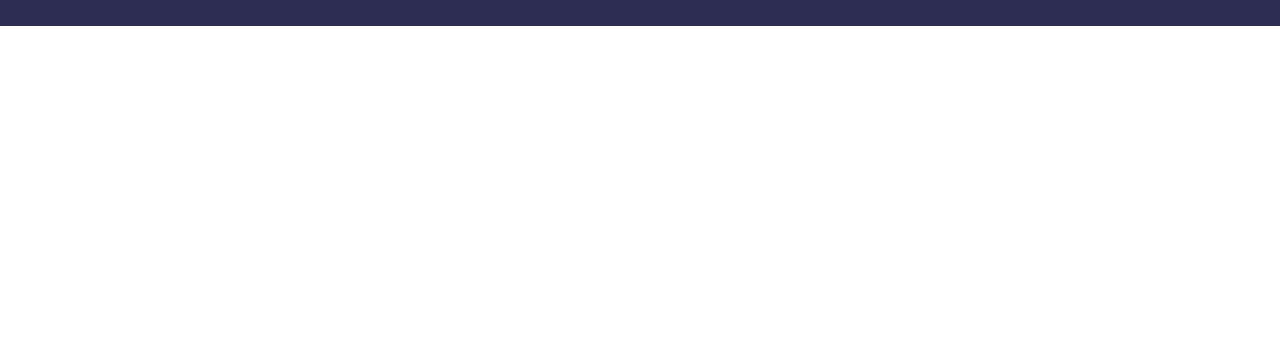
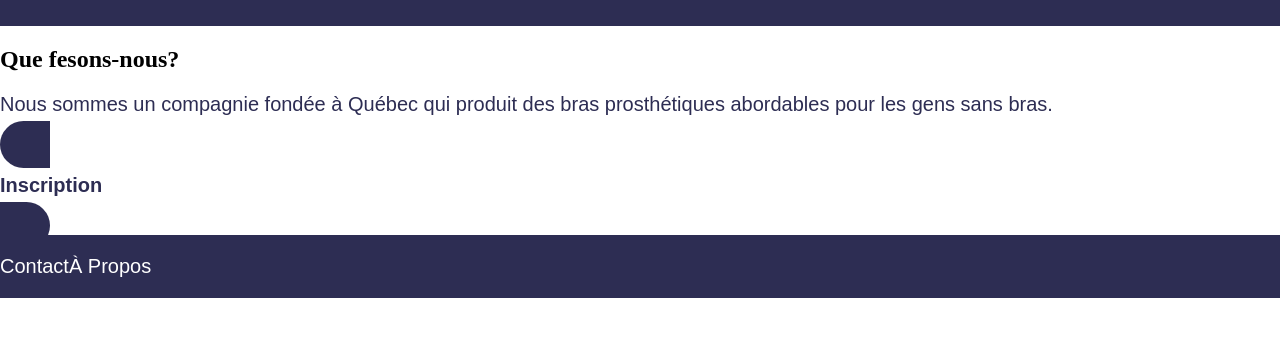
Before and after one commit to skysprojects/WebDev-TP3, a plain HTML site: page index.html in a window 1280 px wide. Shown: the part 157-494 px from the top of the page. Drawn offline with Linux system fonts and the light colour scheme.

Commit message:
added footer

```diff
--- a/index.html
+++ b/index.html
@@ -11,10 +11,23 @@
         <a href="index.html">
             <img src="Images/Logo.png" id="logo">
         </a>
-        <h1>Nala</h1>
+        <h3>Nala</h3>
         <span class="boutton">
             <p><b>Connectez-vous</b></p>
         </span>
     </header>
+    <section>
+        <h1>Que fesons-nous?</h1>
+        <p>
+            Nous sommes un compagnie fondée à Québec qui produit des bras prosthétiques abordables pour les gens sans bras.
+        </p>
+        <span class="boutton2">
+            <p><b>Inscription</b></p>
+        </span>
+    </section>
+    <footer>
+        <p class="footer-content">Contact</p>
+        <p class="footer-content">À Propos</p>
+    </footer>
 </body>
 </html>
--- a/style.css
+++ b/style.css
@@ -1,15 +1,17 @@
 body{
     margin: 0px;
+    display: flex;
+    flex-direction: column;
 }
 
-header{
+header,footer{
    background-color: #2D2D53;
    margin: 0px;
    display: flex;
    align-items: center;
 }
 
-h1{
+h3{
     color: #fff;
     text-align: center;
     margin-top: auto;
@@ -40,3 +42,20 @@ p{
     background-color: #fff;
     border-radius: 25px;
 }
+
+.boutton2{
+    padding-top: 15px;
+    padding-bottom: 15px;
+    padding-left: 50px;
+    padding-right: 50px;
+    margin-left: auto;
+    margin-top: 25px;
+    margin-right: 25px;
+    margin-bottom: 25px;
+    background-color: #2D2D53;
+    border-radius: 25px;
+}
+
+.footer-content{
+    color: #fff;
+}
```
